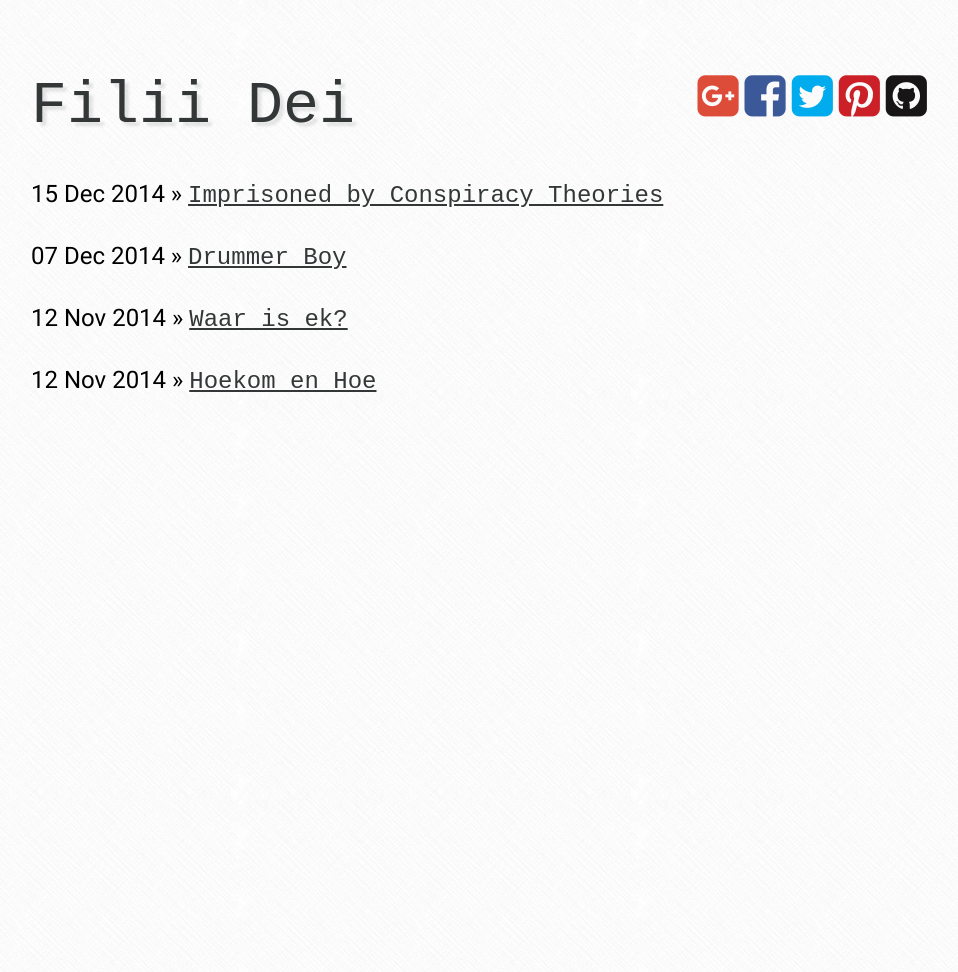
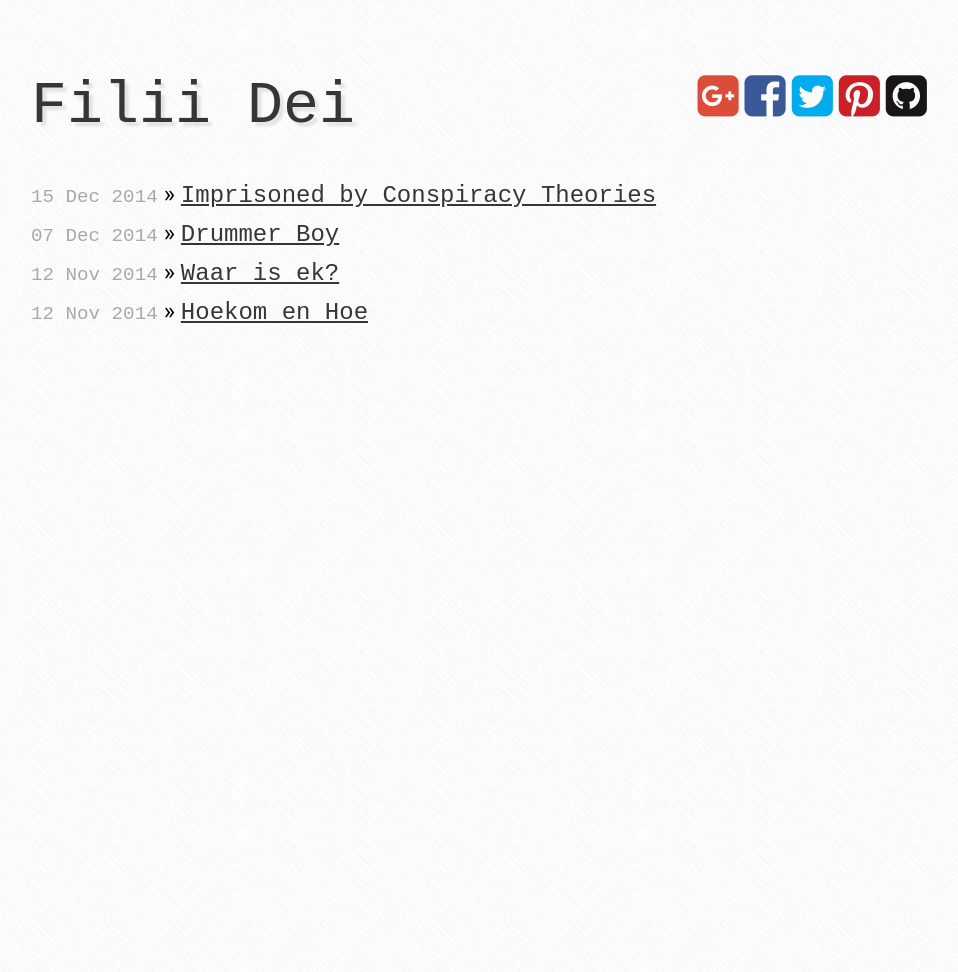
Before and after one commit to afrikatoliek/afrikatoliek.github.io, a Jekyll site: the page built from index.html, in a window 1280 px wide. Shown: the whole page, without its empty margins (161-1119 px from the left). Built offline with Jekyll 4.4.1, drawn with Linux system fonts in a browser that asks for light colours; nearby versions of some CDN libraries; some web fonts are replaced.

Commit message:
Color changes.

```diff
--- a/css/screen.css
+++ b/css/screen.css
@@ -273,6 +273,7 @@
   /*text-shadow: 4px 4px 3px rgba(0,0,0,0.1);*/
   /*text-transform: uppercase;*/
   text-align: left;
+  /*text-decoration: none;*/
 }
 .index-left a:link {
 }
@@ -283,3 +284,8 @@
   margin-top: 0;
   text-align: left;
 }
+.index-date {
+  font-family: 'PT Mono', monospace;
+  font-size: 80%;
+  color: darkgray;
+}
--- a/index.html
+++ b/index.html
@@ -6,22 +6,11 @@
 attrib: "@f1l11d31"
 ---
 <div id="index">
-<!--
 	<div class="index-left">
 	{% for post in site.posts %}
-		<p>
-		<a href="{{ post.url }}">{{ post.title }}</a>
-		<br/>
-		{{ post.tweet }}
-		</p>
-	{% endfor %}
+    <div>
+    	<span class="index-date">{{ post.date | date_to_string }}</span> &raquo; <a href="{{ post.url }}">{{ post.title }}</a>
     </div>
-    -->
-	<div class="index-left">
-	{% for post in site.posts %}
-    <p>
-    	<span>{{ post.date | date_to_string }}</span> &raquo; <a href="{{ post.url }}">{{ post.title }}</a>
-    </p>
 	{% endfor %}
     </div>
 </div>
```
